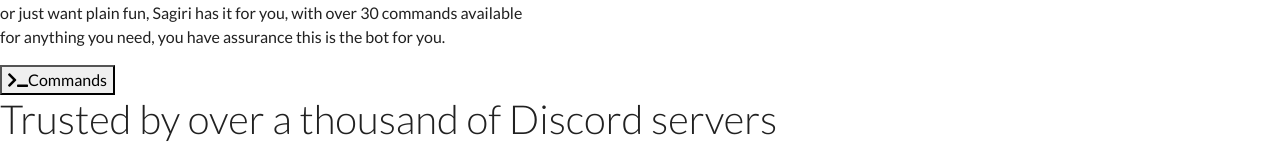
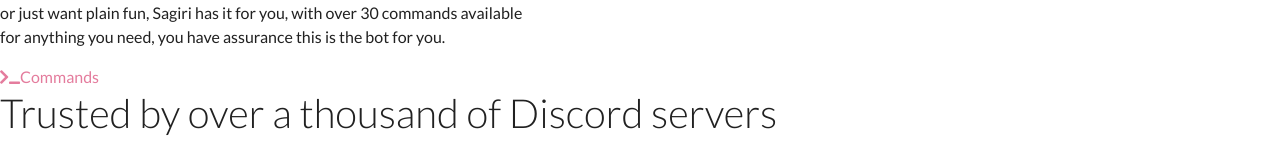
Before and after one commit to sagiri-bot/sagiri.party, a React app: page / in a window 1280 px wide. Shown: the part 436-584 px from the top of the page. Built offline with nearby package versions, Linux system fonts and the light colour scheme.

Commit message:
href commands

```diff
--- a/src/routes/home/Features.jsx
+++ b/src/routes/home/Features.jsx
@@ -19,7 +19,7 @@ class Features extends React.PureComponent {
                                 </p>
                             </div>
                             <div className="text-center">
-                                <Button className="hero-button" outline color="primary">
+                                <Button className="hero-button" href="/commands" outline color="primary">
                                     <i className="fas fa-terminal mr-2"/>
                                     Commands
                                 </Button>
```
